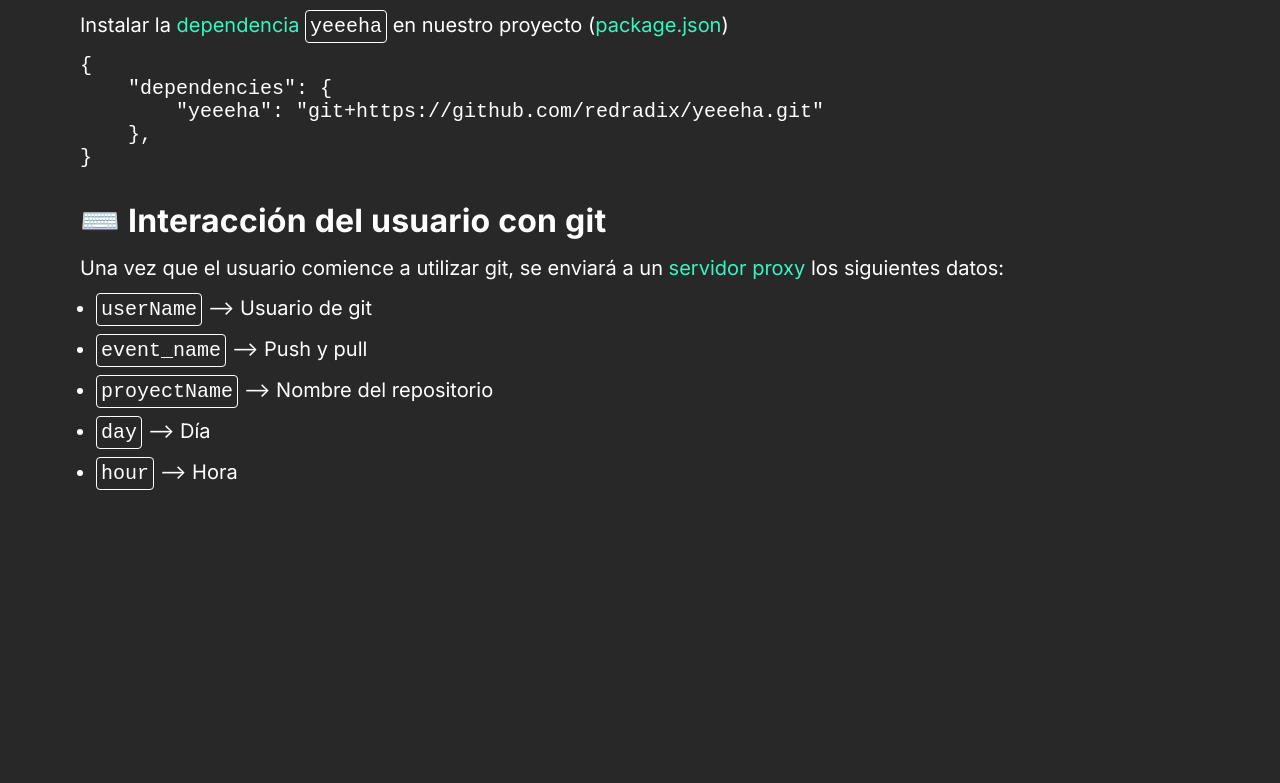
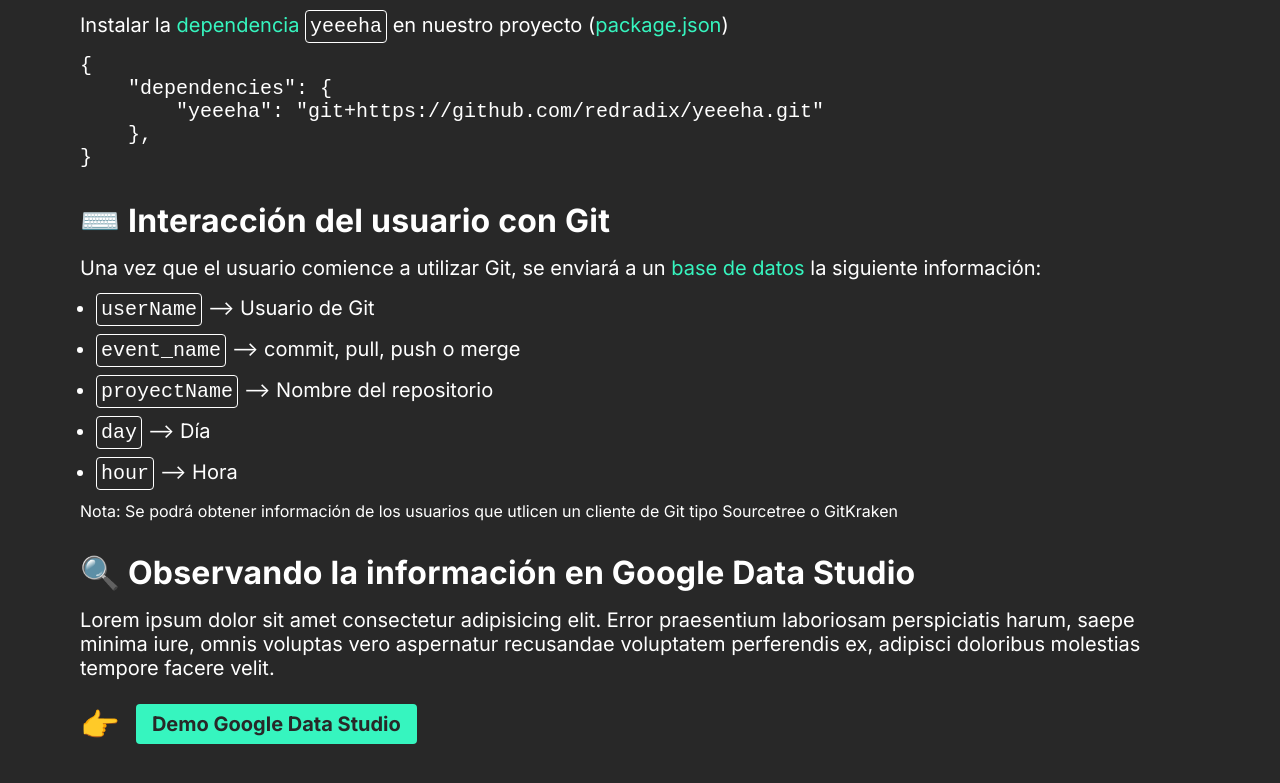
Before and after one commit to redradix/yeeeha-example, a website: page index.html in a window 1280 px wide. Shown: the part 581-1364 px from the top of the page. Before the commit the page ends 1122 px from the top, so only its background shows below. Drawn offline with Linux system fonts and the light colour scheme.

Commit message:
Presentation advances VII

```diff
--- a/index.html
+++ b/index.html
@@ -92,18 +92,40 @@
         >
       </section>
       <section>
-        <h2>⌨️ Interacción del usuario con git</h2>
+        <h2>⌨️ Interacción del usuario con Git</h2>
         <p>
-          Una vez que el usuario comience a utilizar git, se enviará a un
-          <mark>servidor proxy</mark> los siguientes datos:
+          Una vez que el usuario comience a utilizar Git, se enviará a un
+          <mark>base de datos</mark> la siguiente información:
         </p>
         <ul>
-          <li><code>userName</code> --> Usuario de git</li>
-          <li><code>event_name</code> --> Push y pull</li>
+          <li><code>userName</code> --> Usuario de Git</li>
+          <li><code>event_name</code> --> commit, pull, push o merge</li>
           <li><code>proyectName</code> --> Nombre del repositorio</li>
           <li><code>day</code> --> Día</li>
           <li><code>hour</code> --> Hora</li>
         </ul>
+        <p class="note">
+          Nota: Se podrá obtener información de los usuarios que utlicen un
+          cliente de Git tipo Sourcetree o GitKraken
+        </p>
+      </section>
+      <section>
+        <h2>🔍 Observando la información en Google Data Studio</h2>
+        <p>
+          Lorem ipsum dolor sit amet consectetur adipisicing elit. Error
+          praesentium laboriosam perspiciatis harum, saepe minima iure, omnis
+          voluptas vero aspernatur recusandae voluptatem perferendis ex,
+          adipisci doloribus molestias tempore facere velit.
+        </p>
+        <p class="lastParagraph">
+          <span class="bigEmoji" aria-hidden="true">👉</span>
+          <a
+            href="https://datastudio.google.com/u/0/reporting/996cc45c-007e-48f9-b3a6-878e6c4f88a7/page/xnYvC/edit"
+            target="_blank"
+          >
+            Demo Google Data Studio</a
+          >
+        </p>
       </section>
     </main>
   </body>
--- a/src/css/styles.css
+++ b/src/css/styles.css
@@ -82,6 +82,32 @@
   border-radius: 0.25rem;
 }
 
+a {
+  background-color: var(--green);
+  color: var(--black);
+  text-decoration: none;
+  font-size: 20px;
+  padding: 8px 16px;
+  border-radius: 4px;
+  display: inline-block;
+  font-weight: 700;
+}
+
+.note {
+  font-size: 1rem;
+}
+
+.bigEmoji {
+  font-size: 2rem;
+}
+
+.lastParagraph {
+  display: flex;
+  align-items: center;
+  margin-top: 1.5rem;
+  gap: 16px;
+}
+
 .informationFlow-wrapper {
   display: flex;
   align-items: center;
```
